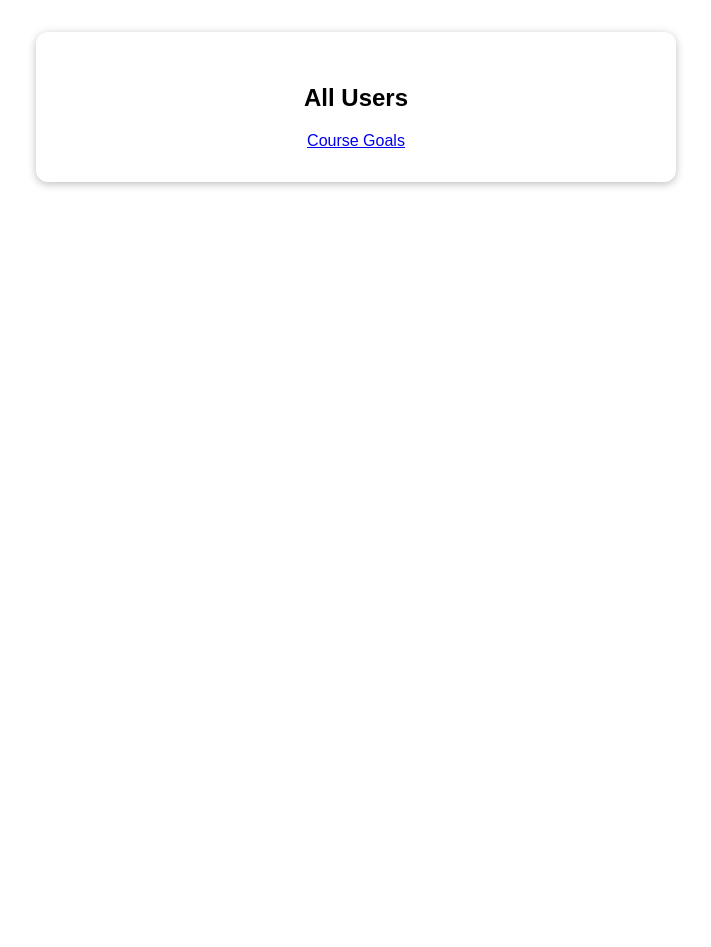
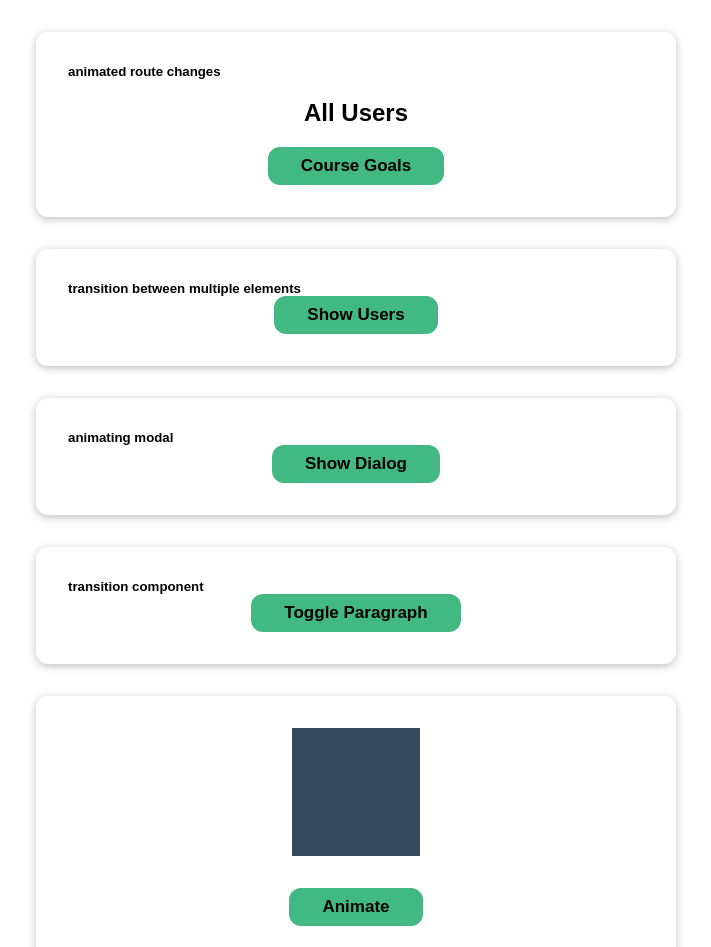
Before and after one commit to bognikk/VUE-animations-and-transitions, a Vue app: page / in a window 1280 px wide. Shown: the top 947 px of the page, without its empty margins (284-995 px from the left). Before the commit the page ends 800 px from the top, so only its background shows below. Built offline with nearby package versions, Linux system fonts and the light colour scheme.

Commit message:
adjustments

```diff
--- a/src/App.vue
+++ b/src/App.vue
@@ -4,13 +4,59 @@
 			<component :is="slotProps.Component"></component>
 		</transition>
 	</router-view>
+	<router-view>
+		<div v-if="usersAreVisible" class="container">
+			<h5>animated lists</h5>
+			<users-list></users-list>
+		</div>
+		<div class="container">
+			<h5>transition between multiple elements</h5>
+			<!-- case in which you can have 2 elements because one is added at the time -->
+			<transition name="fade-button" mode="out-in">
+				<button @click="showUsers" v-if="!usersAreVisible">Show Users</button>
+				<button @click="hideUsers" v-else>Hide Users</button>
+			</transition>
+		</div>
+		<div class="container">
+			<h5>animating modal</h5>
+			<button @click="showDialog">Show Dialog</button>
+		</div>
+		<div class="container">
+			<h5>transition component</h5>
+			<!-- :css="false" disabled CSS -->
+			<transition
+				:css="false"
+				@before-enter="beforeEnterExample"
+				@enter="enterExample"
+				@after-enter="afterEnterExample"
+				@before-leave="beforeLeaveExample"
+				@leave="leaveExample"
+				@after-leave="afterLeaveExample"
+				@enter-cancelled="enterCancelledExample"
+				@leave-cancelled="leaveCancelledExample"
+			>
+				<!-- transition wrapper - for element's that are added to the DOM -->
+				<!-- can be used for animations as well not just transitions -->
+				<p v-if="paraIsVisible">This is only sometimes visible...</p>
+			</transition>
+			<button @click="toggleParagraph">Toggle Paragraph</button>
+		</div>
+		<div class="container">
+			<div class="block" :class="{ animate: blockAnimated }"></div>
+			<button @click="animateBlock">Animate</button>
+		</div>
+		<base-modal @close="hideDialog" :open="dialogIsVisible">
+			<p>This is a test dialog!</p>
+			<button @click="hideDialog">Close it!</button>
+		</base-modal>
+	</router-view>
 </template>
 
 <script>
-// import UsersList from './components/UsersList.vue';
+import UsersList from './components/UsersList.vue';
 export default {
 	components: {
-		// UsersList,
+		UsersList,
 	},
 	data() {
 		return {
@@ -110,7 +156,8 @@ body {
 	margin: 0;
 }
 
-button {
+button,
+a {
 	padding: 0.5rem 2rem;
 	border: 1px solid transparent;
 	border-radius: 12px;
@@ -224,4 +271,10 @@ button {
 		transform: translateX(-150px) scale(1);
 	}
 }
+
+h5 {
+	width: 100%;
+	margin: 0;
+	text-align: left;
+}
 </style>
--- a/src/pages/AllUsers.vue
+++ b/src/pages/AllUsers.vue
@@ -1,5 +1,6 @@
 <template>
 	<div class="container">
+		<h5>animated route changes</h5>
 		<h2>All Users</h2>
 		<router-link to="/goals">Course Goals</router-link>
 	</div>
--- a/src/pages/CourseGoals.vue
+++ b/src/pages/CourseGoals.vue
@@ -1,5 +1,6 @@
 <template>
 	<div class="container">
+		<h5>animated route changes</h5>
 		<h2>Course Goals</h2>
 		<router-link to="/">All Users</router-link>
 	</div>
```
